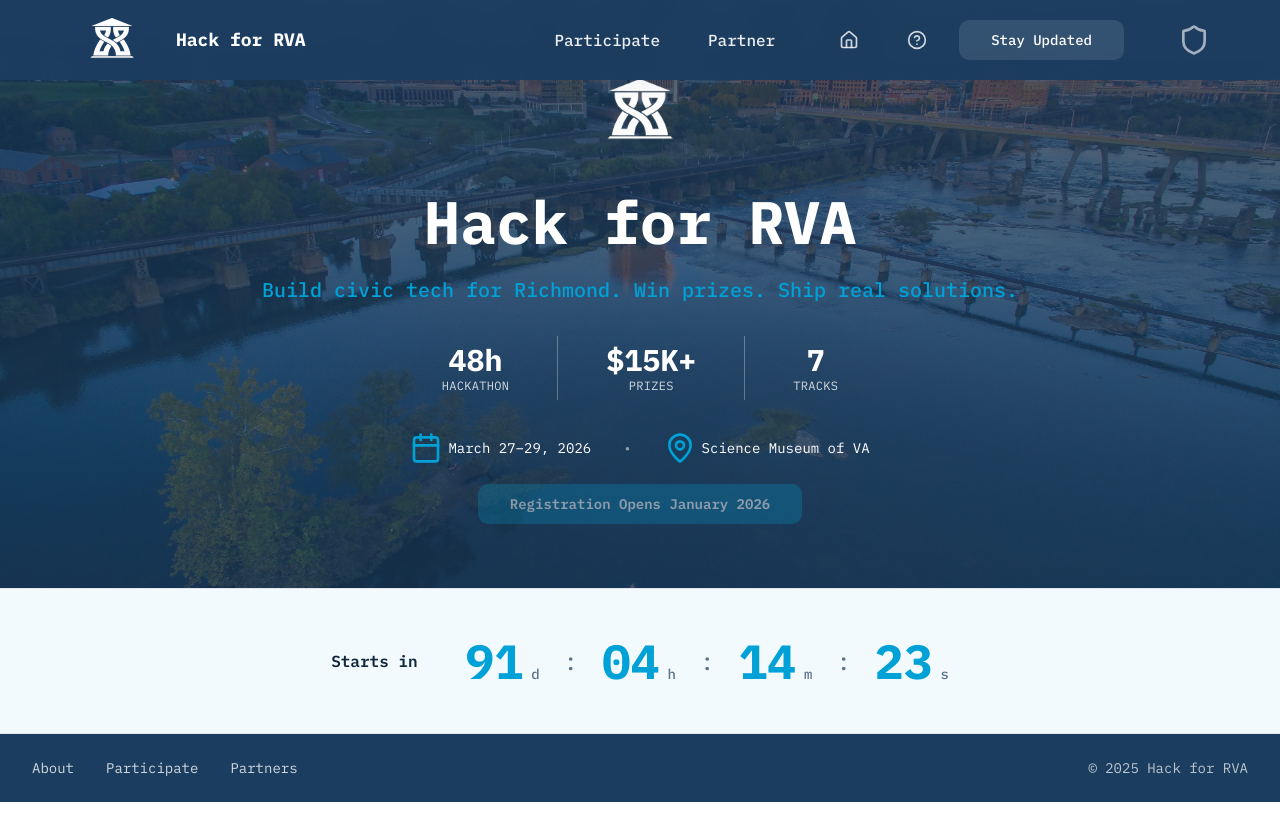
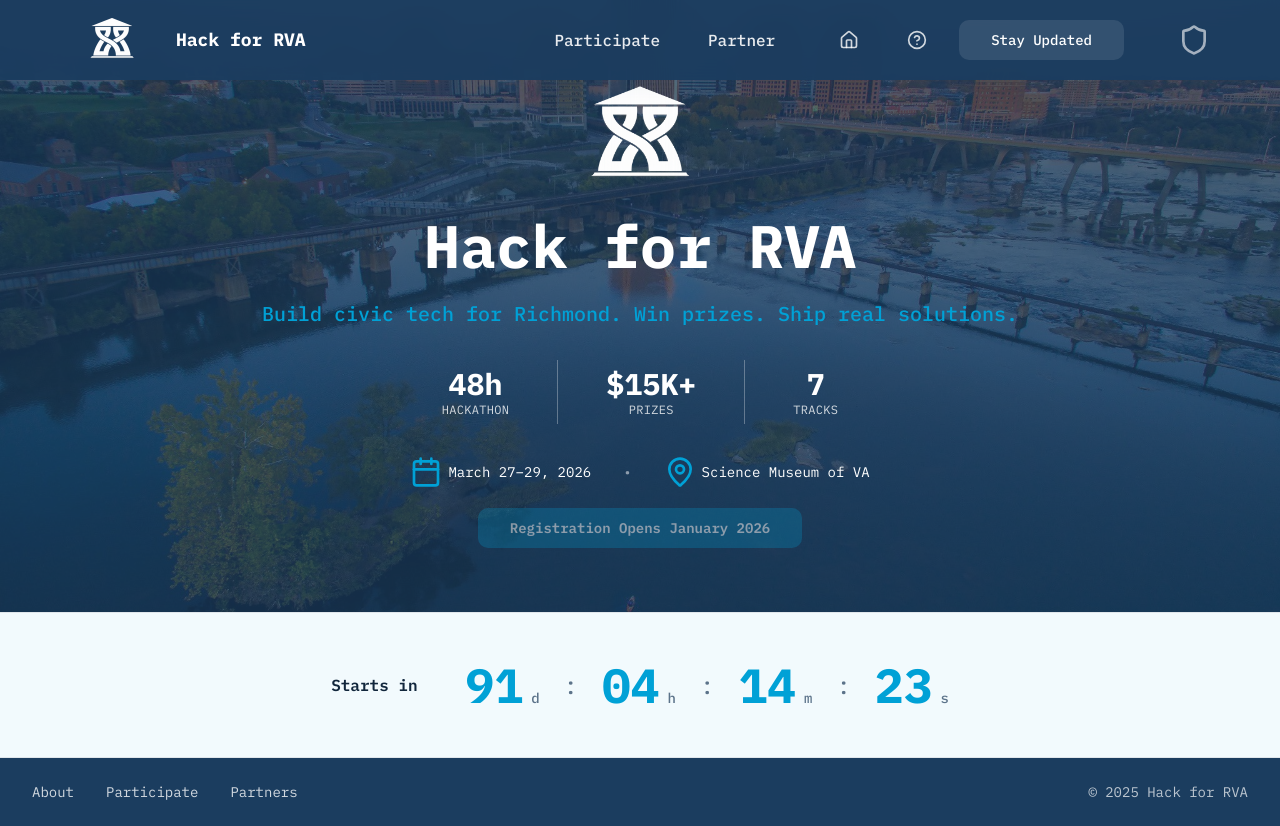
Before and after one commit to hack4rva/rvahacks, a React (Vite) app: page / in a window 1280 px wide. Before the commit the page ends 802 px from the top, so only its background shows below. Built offline with nearby package versions, Linux system fonts and the light colour scheme.

Commit message:
style(hero): larger icon with tighter spacing

```diff
--- a/src/components/Hero.tsx
+++ b/src/components/Hero.tsx
@@ -21,7 +21,7 @@ export const Hero = () => {
       <div className="container mx-auto px-4 sm:px-6 lg:px-8 py-8 relative z-10">
         <div className="max-w-4xl mx-auto text-center">
           {/* Icon */}
-          <img src={hackRvaIcon} alt="" className="h-24 w-auto mx-auto mb-4" />
+          <img src={hackRvaIcon} alt="" className="h-36 w-auto mx-auto mb-1" />
 
           {/* Main Headline */}
           <h1 className="text-4xl sm:text-5xl md:text-6xl font-bold text-white mb-3 leading-tight">
```
